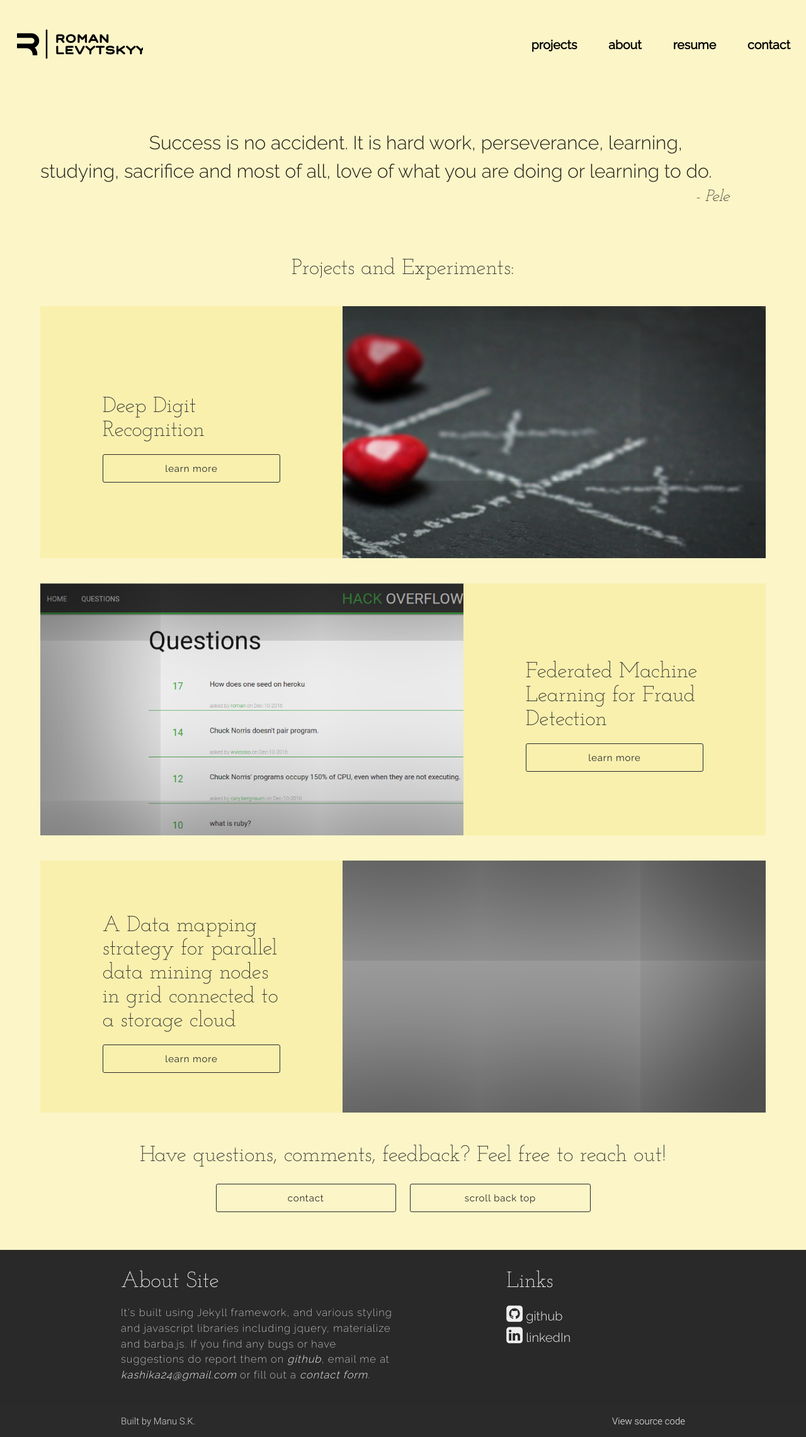
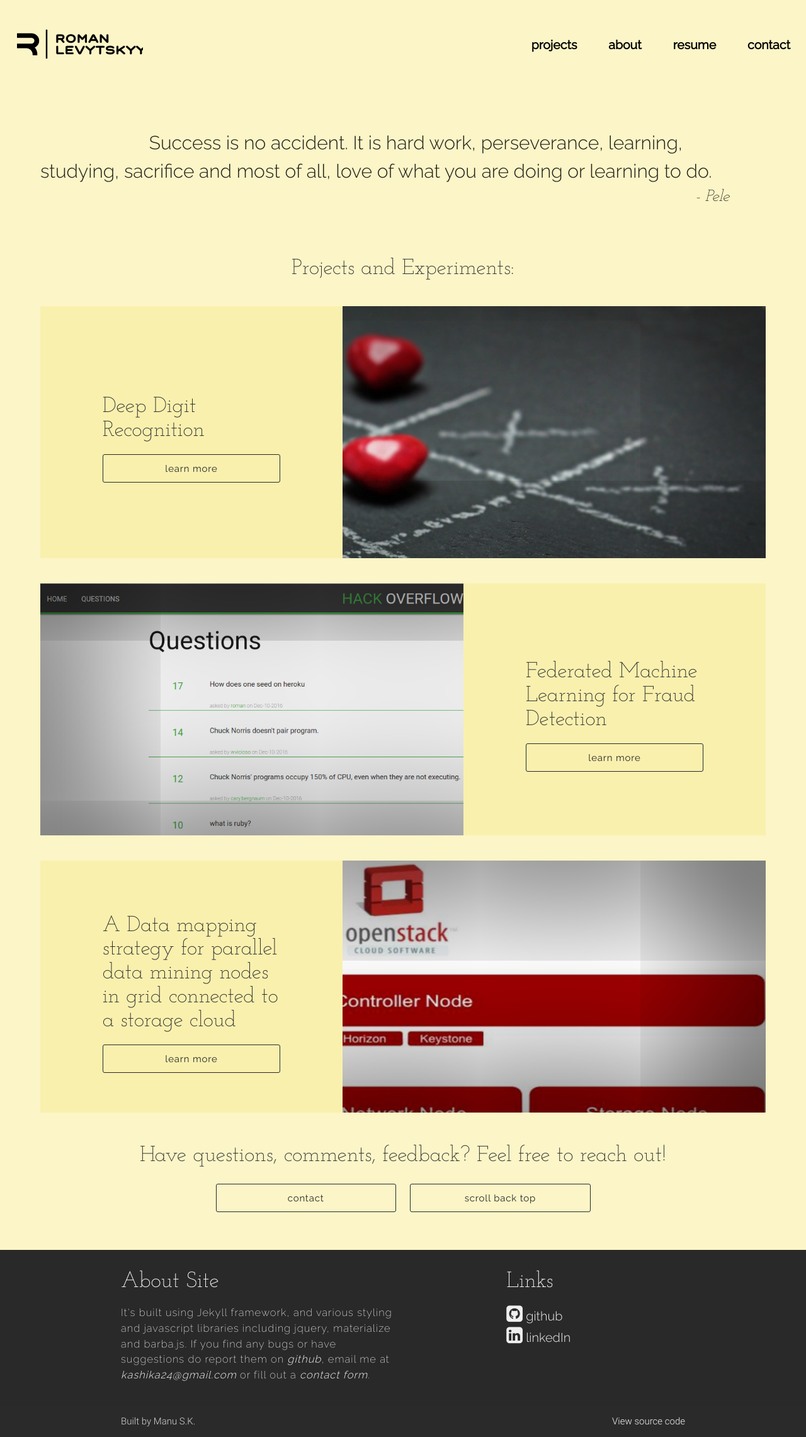
Before and after one commit to manu-sk/manu-sk.github.io, a Jekyll site: the page built from projects.html, in a window 1280 px wide. Shown: the whole page at 63% size. Built offline with Jekyll 4.4.1, drawn with Linux system fonts in a browser that asks for light colours; nearby versions of some CDN libraries.

Commit message:
Update projects.yml

```diff
--- a/_data/projects.yml
+++ b/_data/projects.yml
@@ -47,7 +47,7 @@
                   HTML, JavaScript,
                   OpenStack to build storage cloud
                 ]
-  cover: /assets/images/project_covers/cloud:cover.png
+  cover: /assets/images/project_covers/cloud_cover.png
   images: [
     '/assets/images/project_images/cloud.PNG'
   ]
```
